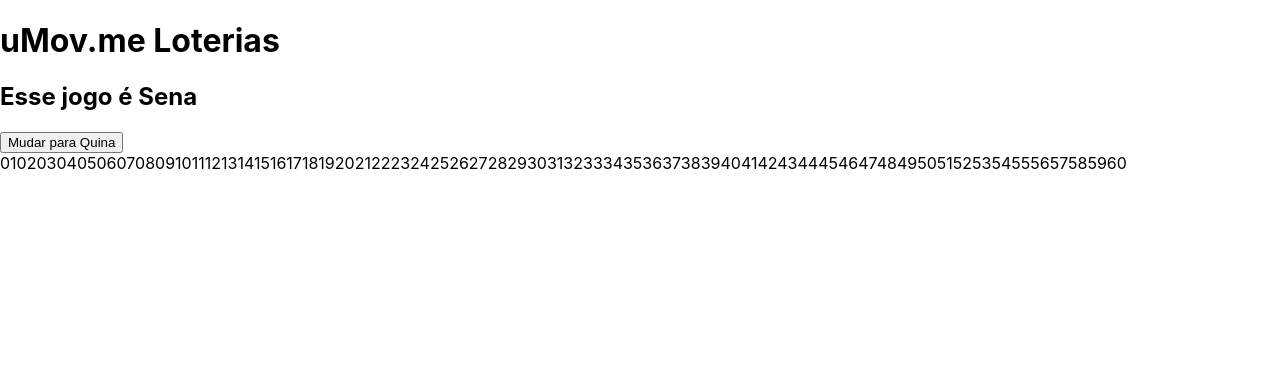
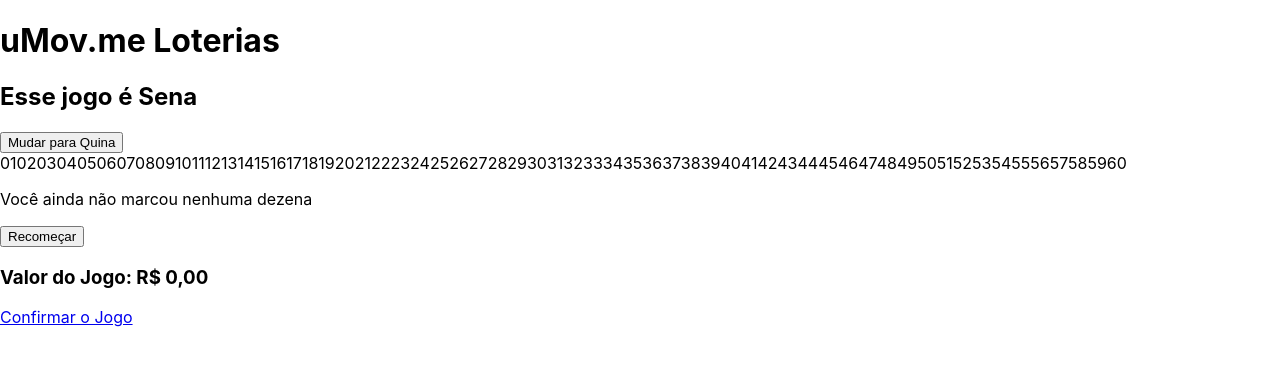
Before and after one commit to carolbezerra-dev/desafio-uMov.me, a React (Create React App) app in the folder loterias-umov.me/: page / in a window 1280 px wide. Shown: the top 366 px of the page. Built offline with nearby package versions, Linux system fonts and the light colour scheme.

Commit message:
I made the logic of page Lottery - Sena Game, with return to user, final price and buttons

```diff
--- /dev/null
+++ b/loterias-umov.me/src/components/FinalPrice.js
@@ -0,0 +1,41 @@
+import React, { useContext } from 'react';
+import MyContext from '../context/MyContext';
+
+function FinalPrice() {
+  const { chosenNumbers } = useContext(MyContext);
+
+  const priceTableSena = () => {
+    switch (chosenNumbers.length) {
+      case 6:
+        return 4.50;
+      case 7:
+        return 31.50;
+      case 8:
+        return 126;
+      case 9:
+        return 378;
+      case 10:
+        return 945;
+      case 11:
+        return 2079;
+      case 12:
+        return 4158;
+      case 13:
+        return 7722;
+      case 14:
+        return 13513.50;
+      case 15:
+        return 22522.50;
+      default:
+        return 0;
+    }
+  }
+
+  return (
+    <h3>
+      { `Valor do Jogo: R$ ${priceTableSena().toFixed(2).toString().replace('.', ',')}` }
+    </h3>
+  );
+}
+
+export default FinalPrice;
--- a/loterias-umov.me/src/components/SenaCards.js
+++ b/loterias-umov.me/src/components/SenaCards.js
@@ -2,10 +2,25 @@ import React, { useContext } from 'react';
 import MyContext from '../context/MyContext';
 
 function SenaCards() {
-  const { cardNumbers } = useContext(MyContext);
+  const { cardNumbers, chosenNumbers, setChosenNumbers } = useContext(MyContext);
+
+  const handleClick = (number) => {
+    const numberExists = chosenNumbers.find((item) => item === number);
+    if (!numberExists) {
+      setChosenNumbers([...chosenNumbers, number].sort());
+    } else {
+      const newChosenNumbers = chosenNumbers.filter((item) => item !== number);
+      setChosenNumbers(newChosenNumbers);
+    }
+  }
+
   return (
     <div>
-      {cardNumbers.map((item) => item)}
+      {cardNumbers.map((num) => (
+        <span key={num} onClick={() => handleClick(num) }>
+          { num }
+        </span>
+        ))}
     </div>
   );
 }
--- a/loterias-umov.me/src/context/Provider.js
+++ b/loterias-umov.me/src/context/Provider.js
@@ -4,10 +4,13 @@ import MyContext from './MyContext';
 
 function Provider({ children }) {
   const [cardNumbers, setCardNumbers] = useState([]);
+  const [chosenNumbers, setChosenNumbers] = useState([]);
 
   const contextValues = {
     cardNumbers,
     setCardNumbers,
+    chosenNumbers,
+    setChosenNumbers,
   };
 
   return (
--- a/loterias-umov.me/src/pages/Lottery.js
+++ b/loterias-umov.me/src/pages/Lottery.js
@@ -1,15 +1,18 @@
 import React, { useState, useContext, useEffect } from 'react';
+import { Link } from 'react-router-dom';
 import MyContext from '../context/MyContext';
 import SenaCards from '../components/SenaCards';
 import QuinaCards from '../components/QuinaCards';
+import FinalPrice from '../components/FinalPrice';
 
 function Lottery() {
-  const { setCardNumbers } = useContext(MyContext);
+  const { setCardNumbers, chosenNumbers, setChosenNumbers } = useContext(MyContext);
   const [gameName, setGameName] = useState('Sena');
+  const [returnUser, setReturnUser] = useState('Você ainda não marcou nenhuma dezena');
 
+  const MIN_NUMBER_CARD = 1;
   useEffect(() => {
     const creatingNumbers = () => {
-      const MIN_NUMBER_CARD = 1;
       const MAX_NUMBER_CARD = 60;
       let length = MIN_NUMBER_CARD;
       let numbers = [];
@@ -19,7 +22,7 @@ function Lottery() {
       }
       const turnNumbersToString = numbers
         .map((num) => num.toString())
-        .map((str) => str.length < 2 ? `0${str}` : str);
+        .map((str) => str.length < 2 ? '0' + str : str);
       return setCardNumbers(turnNumbersToString);
     }
     creatingNumbers();
@@ -28,6 +31,21 @@ function Lottery() {
   const changingGameName = () => {
     gameName === 'Sena' ? setGameName('Quina') : setGameName('Sena');
   }
+
+  useEffect(() => {
+    const MAX_QUANTITY_PLAYED = 15;
+    switch (true) {
+      case chosenNumbers.length < MIN_NUMBER_CARD:
+        return setReturnUser('Você ainda não marcou nenhuma dezena');
+      case chosenNumbers.length > MAX_QUANTITY_PLAYED:
+        return setReturnUser(
+          `Você só pode escolher até 15 dezenas, por favor, remova alguma:
+            ${chosenNumbers.join(' - ')}`
+        );
+      default:
+        return setReturnUser(`Você jogou as seguntes dezenas: ${chosenNumbers.join(' - ')}`);
+    }
+  }, [chosenNumbers]);
 
   return (
     <div>
@@ -40,6 +58,12 @@ function Lottery() {
         { gameName === 'Sena' ? 'Mudar para Quina' : 'Mudar para Sena' }
       </button>
       { gameName === 'Sena' ? <SenaCards /> : <QuinaCards /> }
+      <p>
+      { returnUser }
+      </p>
+      <button onClick={() => setChosenNumbers([])}>Recomeçar</button>
+      <FinalPrice />
+      <Link to="/pagamento">Confirmar o Jogo</Link>
     </div>
   );
 }
```
